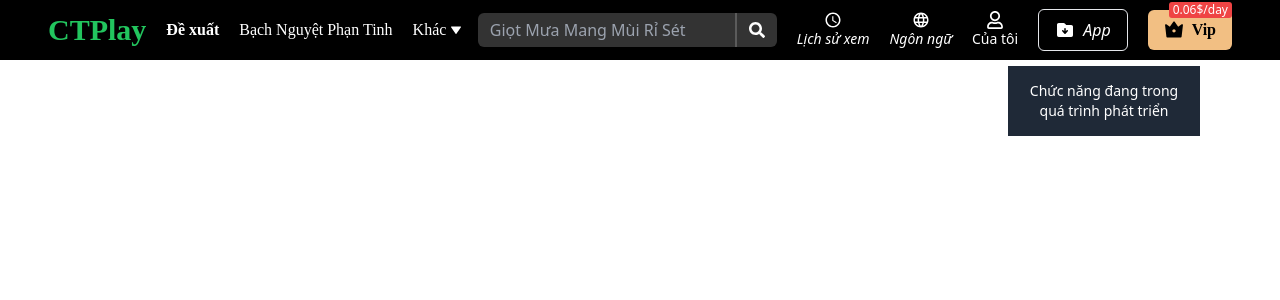
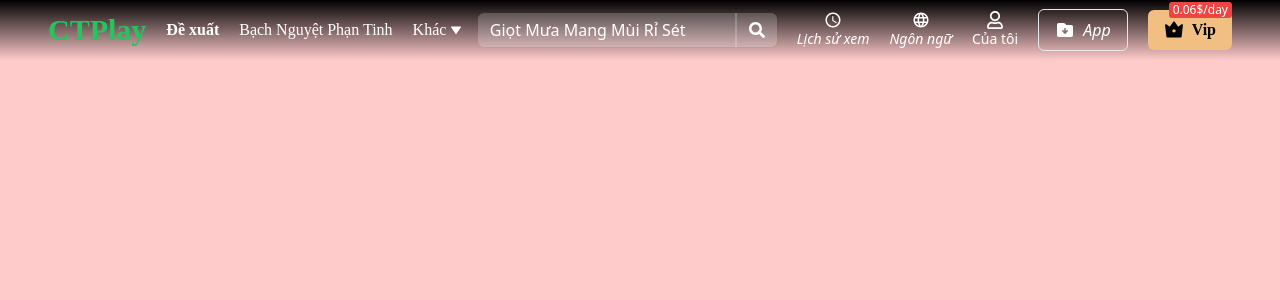
Before and after one commit to ThanhNeNha2/Movie_Watch_Website, a React (Vite) app in the folder Frontend_Movie_Watch_Website/: page / in a window 1280 px wide. Shown: the top 300 px of the page. Built offline with nearby package versions, Linux system fonts and the light colour scheme.

Commit message:
Header 3nd

```diff
--- a/Frontend_Movie_Watch_Website/src/Components/Header/Header.tsx
+++ b/Frontend_Movie_Watch_Website/src/Components/Header/Header.tsx
@@ -6,7 +6,7 @@ import { HiMiniFolderArrowDown } from "react-icons/hi2";
 import { BiSolidDownArrow } from "react-icons/bi";
 import { BiSolidUpArrow } from "react-icons/bi";
 import { RiVipCrown2Fill } from "react-icons/ri";
-import { useState } from "react";
+import { useEffect, useState } from "react";
 import { FaChevronRight } from "react-icons/fa6";
 import { MdBookmarkAdded } from "react-icons/md";
 import { TfiAlarmClock } from "react-icons/tfi";
@@ -19,10 +19,33 @@ const Header = () => {
   const [isHovered, setIsHovered] = useState(false);
   const [isHoveredHistory, setIsHoveredHistory] = useState(false);
   const [isHoveredUser, setIsHoveredUser] = useState(false);
-  const [isHoveredApp, setIsHoveredApp] = useState(true);
+  const [isHoveredApp, setIsHoveredApp] = useState(false);
   const userInfo = { name: "Vo Chi Thanh" };
+
+  //  Khi cuộn chuột
+  const [isScrolled, setIsScrolled] = useState(false);
+
+  useEffect(() => {
+    const handleScroll = () => {
+      // Kiểm tra nếu cuộn chuột xuống > 300px
+      if (window.scrollY > 300) {
+        setIsScrolled(true);
+      } else {
+        setIsScrolled(false);
+      }
+    };
+
+    window.addEventListener("scroll", handleScroll);
+
+    // Dọn dẹp sự kiện khi component bị unmount
+    return () => window.removeEventListener("scroll", handleScroll);
+  }, []);
   return (
-    <div className="  h-[60px] px-12 flex justify-between bg-black text-white">
+    <div
+      className={`h-[60px] px-12 flex justify-between text-white sticky top-0 transition-all duration-1000 ${
+        isScrolled ? "bg-black" : "bg-gradient-to-b from-black to-transparent"
+      }`}
+    >
       {/* LEFT */}
       <div className=" flex items-center gap-5 h-full font-Vip  ">
         <span className="text-green-500 font-bold text-3xl cursor-pointer">
@@ -99,18 +122,19 @@ const Header = () => {
 
       <div className=" flex items-center gap-5">
         {/*  */}
-        <div className="  relative rounded-md shadow-sm">
+        <div className="  relative rounded-md shadow-sm z-10">
           <input
             type="text"
-            className="     rounded-md w-full focus:outline-none focus:ring-2 focus:ring-black text-gray-300 py-[5px] px-1 pr-14 pl-3"
+            className="rounded-md w-full focus:outline-none focus:ring-0 focus:border-none text-white placeholder-white py-[5px] px-1 pr-14 pl-3"
             style={{
               background: "rgba(255, 255, 255, 0.2)",
               whiteSpace: "nowrap",
               textOverflow: "ellipsis",
               border: "none",
             }}
-            placeholder="Giọt Mưa Mang Mùi Rỉ Sét  "
+            placeholder="Giọt Mưa Mang Mùi Rỉ Sét"
           />
+
           <div
             className="absolute top-0 right-0 flex items-center h-full text-white font-bold border-l px-3 cursor-pointer hover:text-green-500"
             style={{
@@ -312,6 +336,7 @@ const Header = () => {
           <span className="font-semibold text-base text-black  font-Vip  ">
             Vip{" "}
           </span>
+
           <div
             className="absolute right-0 px-1  bg-red-500 flex items-center justify-center"
             style={{
--- a/Frontend_Movie_Watch_Website/src/Page/Client/Home/Home.tsx
+++ b/Frontend_Movie_Watch_Website/src/Page/Client/Home/Home.tsx
@@ -1,9 +1,7 @@
-import React from "react";
 import Header from "../../../Components/Header/Header";
-
 const Home = () => {
   return (
-    <div>
+    <div className="h-[2000px] bg-red-200">
       <Header />
     </div>
   );
```
